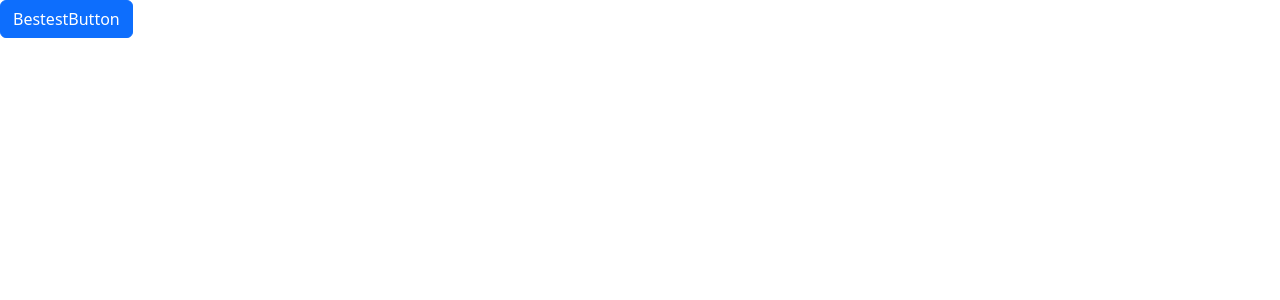
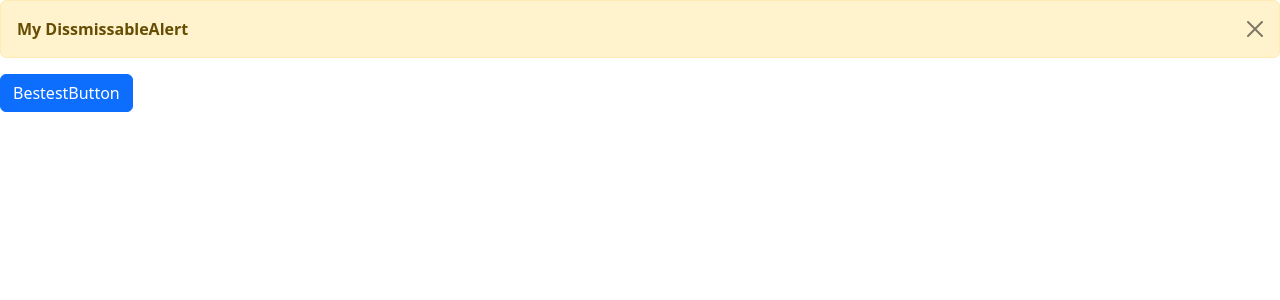
Before and after one commit to AllasKevin/react-mosh-tutorial-app, a React (Vite) app: page / in a window 1280 px wide. Both pictures are taken after a click on the button "BestestButton". Shown: the top 300 px of the page. Built offline with nearby package versions, Linux system fonts and the light colour scheme.

Commit message:
finished dissmissable alert exercise

```diff
--- a/src/App.tsx
+++ b/src/App.tsx
@@ -1,5 +1,7 @@
+import { useState } from "react";
 import Alert from "./components/Alert";
 import Button from "./components/Button";
+import DissmissableAlert from "./components/DissmissableAlert";
 
 // This is a component
 function App() {
@@ -7,9 +9,16 @@
     console.log(item);
   };
 
+  const [alertVisible, setAlertVisibility] = useState(false);
+
   return (
     <div>
-      <Button onClick={() => console.log("Clicked.")} color="primary">
+      {alertVisible && (
+        <DissmissableAlert onClose={() => setAlertVisibility(false)}>
+          My DissmissableAlert
+        </DissmissableAlert>
+      )}
+      <Button onClick={() => setAlertVisibility(true)} color="primary">
         BestestButton
       </Button>
     </div>
--- /dev/null
+++ b/src/components/DissmissableAlert.tsx
@@ -0,0 +1,26 @@
+import { ReactNode } from "react";
+
+interface AlertProps {
+  children: ReactNode;
+  onClose: () => void;
+}
+
+const DissmissableAlert = ({ children, onClose }: AlertProps) => {
+  return (
+    <div
+      className="alert alert-warning alert-dismissible fade show"
+      role="alert"
+    >
+      <strong>{children}</strong>
+      <button
+        type="button"
+        className="btn-close"
+        data-bs-dismiss="alert"
+        aria-label="Close"
+        onClick={onClose}
+      ></button>
+    </div>
+  );
+};
+
+export default DissmissableAlert;
```
